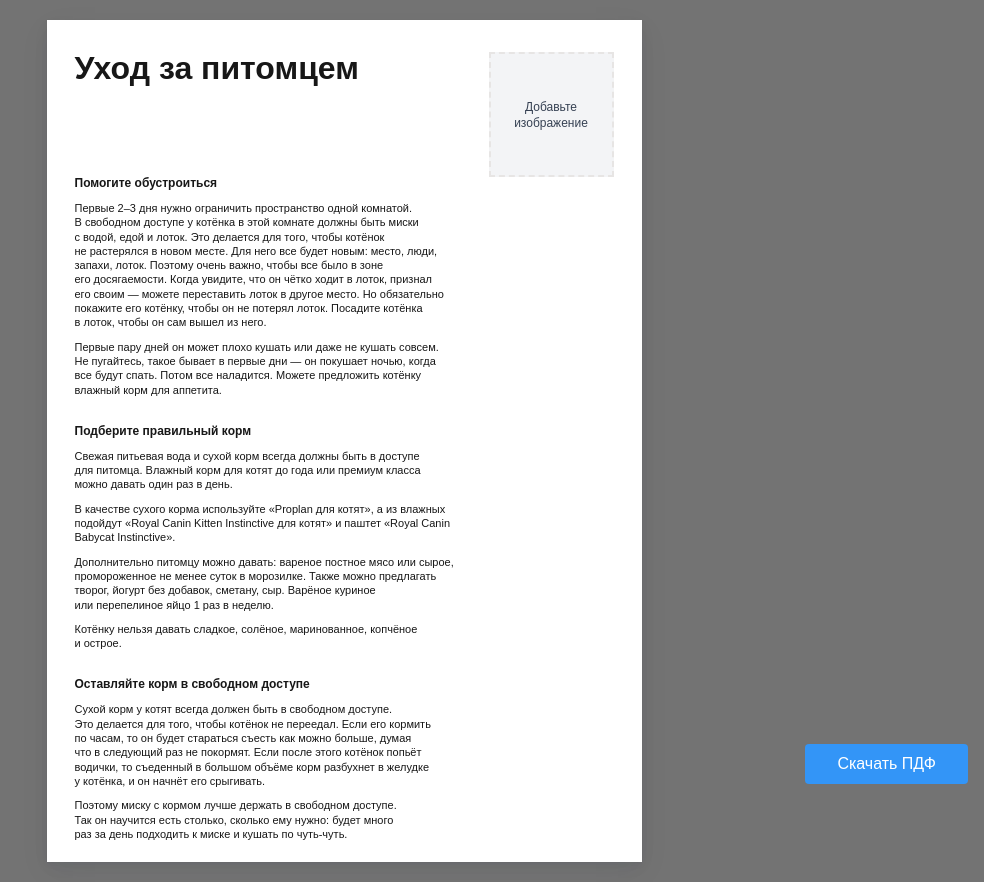
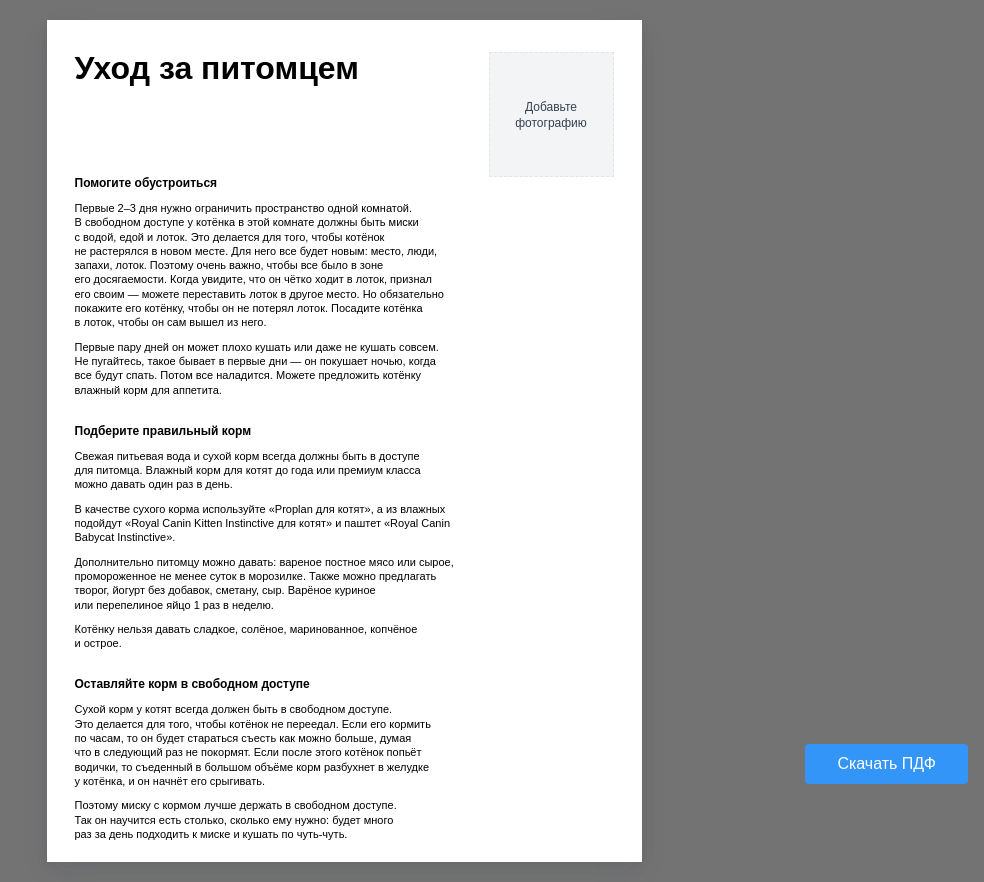
Before and after one commit to talyguryn/pamyatkin, a Next.js app: page / in a window 1280 px wide. Shown: the whole page, without its empty margins (296-1280 px from the left). Built offline with nearby package versions, Linux system fonts and the light colour scheme.

Commit message:
update styles

```diff
--- a/src/app/globals.css
+++ b/src/app/globals.css
@@ -1,8 +1,8 @@
-@import 'tailwindcss';
+@import "tailwindcss";
 
 :root {
   --background: #ffffff;
-  --foreground: #171717;
+  --foreground: #000000;
 }
 
 @theme inline {
@@ -26,12 +26,13 @@ body {
   font-family: Arial;
 }
 
-[contenteditable='true'] {
+[contenteditable="true"] {
+  outline: olivedrab;
+
   &:empty:before {
     content: attr(data-placeholder);
     pointer-events: none;
     display: block; /* For Firefox */
-    color: black;
   }
 
   &:focus {
--- a/src/components/Leaflet/ImageBlock.tsx
+++ b/src/components/Leaflet/ImageBlock.tsx
@@ -20,7 +20,7 @@ export default function ImageBlock({ image, onImageChange, className }: ImageBlo
 
   return (
     <div
-      className={`bg-gray-100 border-2 border-stone-200 border-dashed flex items-center justify-center cursor-pointer group overflow-hidden hover:border-none ${className}`}
+      className={`bg-gray-100 ${!image && 'border-dashed border-1 border-stone-200'} flex items-center justify-center cursor-pointer group overflow-hidden hover:border-none ${className}`}
       onClick={handleClick}
     >
       <div
@@ -38,7 +38,7 @@ export default function ImageBlock({ image, onImageChange, className }: ImageBlo
             }`
           }
         >
-          {`Добавьте изображение`}
+          {`Добавьте фотографию`}
         </span>
       </div>
       <input
```
